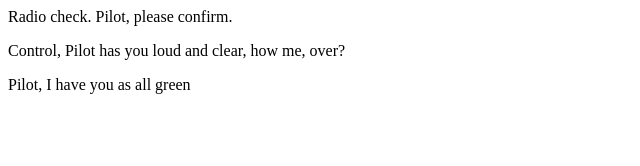
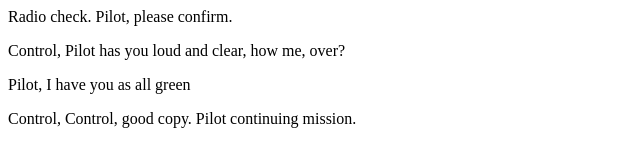
Before and after one commit to josh-weiss76/commincation-log, a plain HTML site: page index.html in a window 1280 px wide. Shown: the whole page, without its empty margins (0-640 px from the left). Drawn offline with Linux system fonts and the light colour scheme.

Commit message:
added good copy line

```diff
--- a/index.html
+++ b/index.html
@@ -3,5 +3,6 @@
    <p>Radio check. Pilot, please confirm.</p>
    <p>Control, Pilot has you loud and clear, how me, over?</p>
    <p>Pilot, I have you as all green</p>
+   <p>Control, Control, good copy.  Pilot continuing mission.</p>
 <body>
 </html>
```
